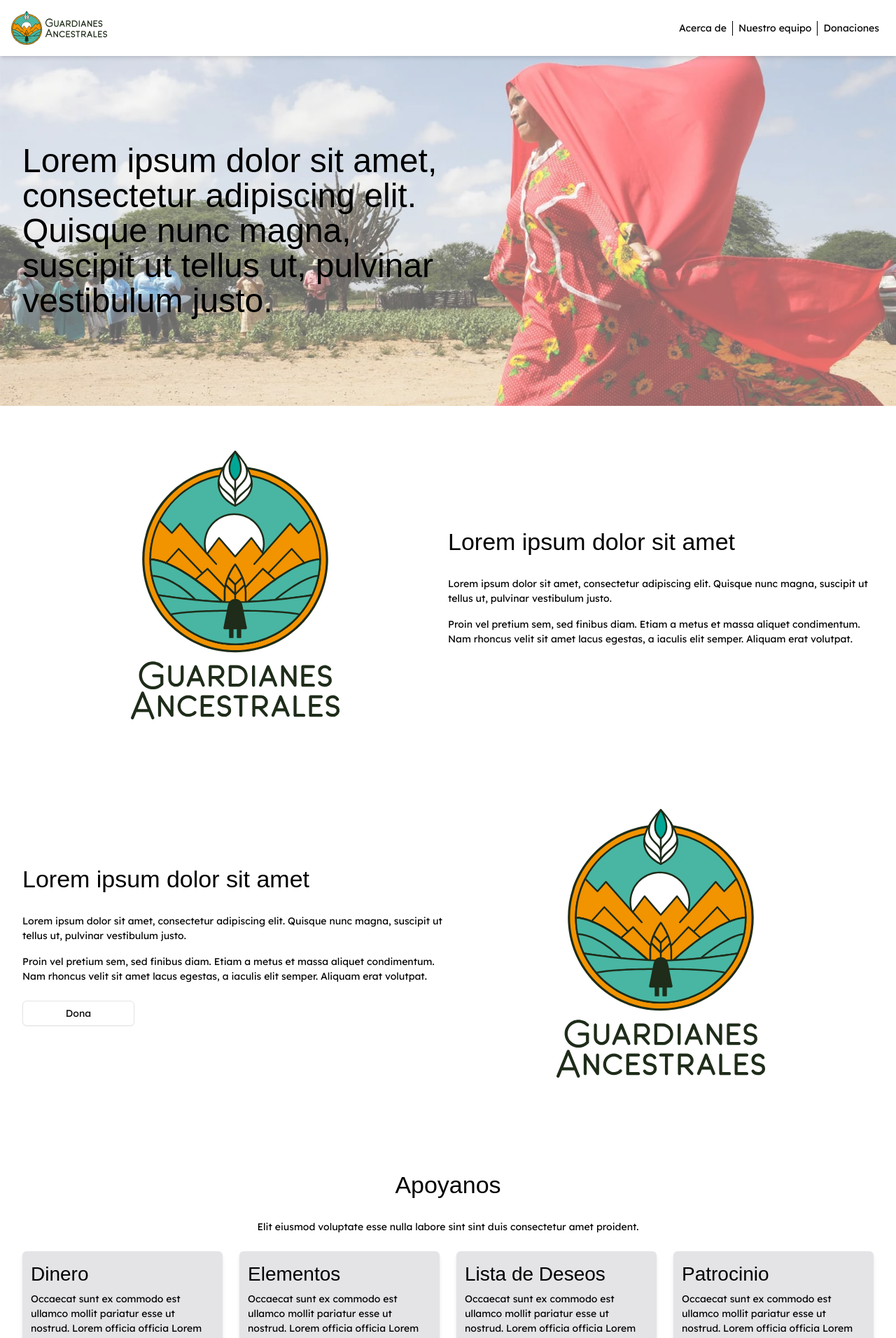
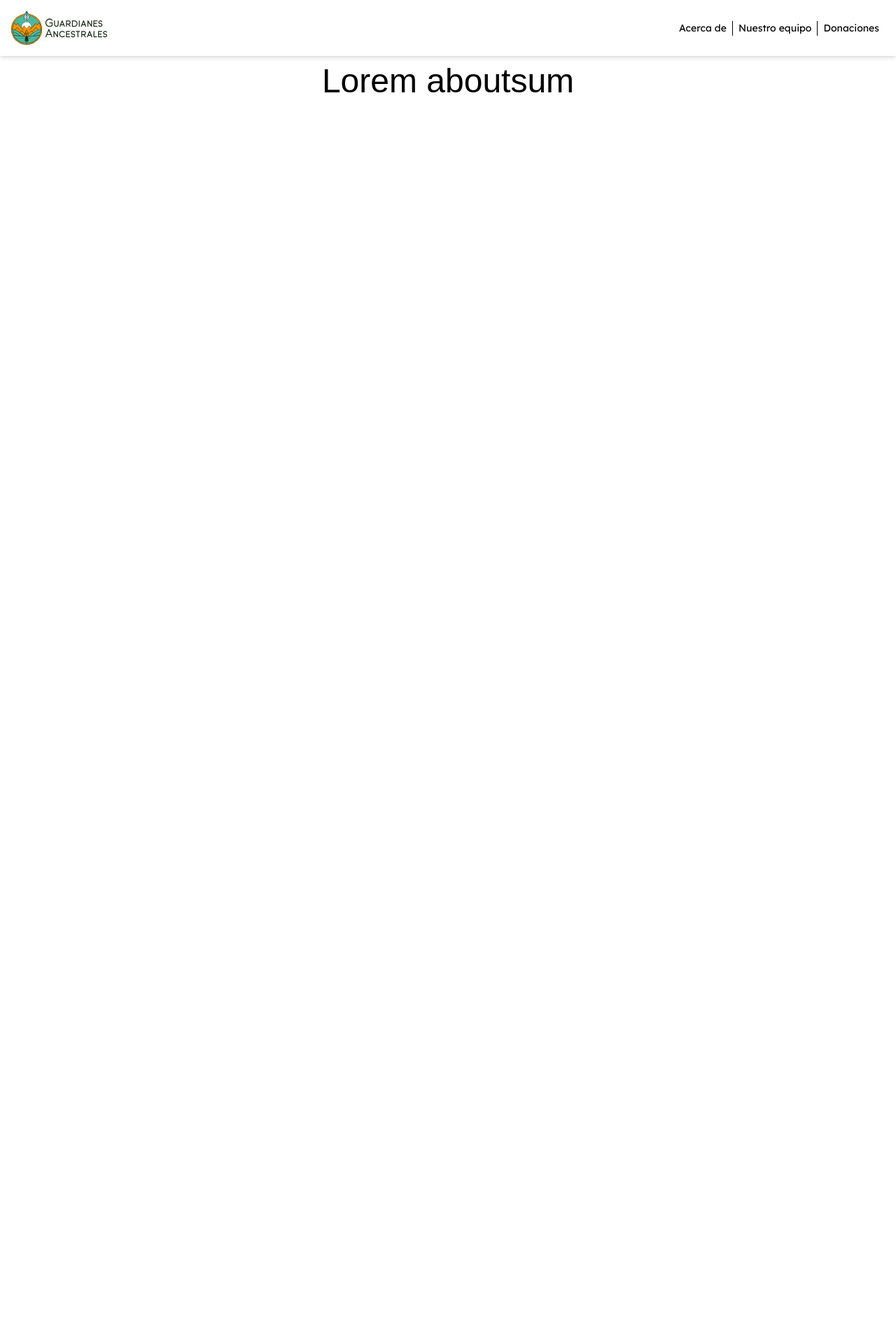
Before and after one commit to guardianes-ancestrales/website, a React (Vite) app: page /acerca-de in a window 1280 px wide. Shown: the top 1912 px of the page at 70% size. After the commit the page ends 800 px from the top, so only its background shows below. Built offline with nearby package versions, Linux system fonts and the light colour scheme; a web font is replaced by a local one.

Commit message:
Add routes

```diff
--- a/package.json
+++ b/package.json
@@ -18,6 +18,7 @@
     "clsx": "^2.1.0",
     "react": "^18.2.0",
     "react-dom": "^18.2.0",
+    "react-router-dom": "^6.22.1",
     "tailwind-merge": "^2.2.1",
     "tailwindcss-animate": "^1.0.7"
   },
--- a/src/App.tsx
+++ b/src/App.tsx
@@ -1,25 +1,25 @@
 import { Navbar } from "./components/navbar/navbar";
-import { Hero } from "./components/hero/hero";
-import { Story } from "./components/story/story";
-import { Event } from "./components/event/event";
-import { Donate } from "./components/donate/donate";
-import { Faq } from "./components/faq/faq";
-import { Sponsors } from "./components/sponsors/sponsors";
+
+import { Home } from "./pages/home";
+import { About } from "./pages/about";
+import { Team } from "./pages/team";
+
+import { BrowserRouter, Routes, Route } from "react-router-dom";
 
 import "./App.css";
 import "./styles/main.scss";
 
 function App() {
   return (
-    <>
+    <BrowserRouter>
       <Navbar />
-      <Hero />
-      <Story />
-      <Event />
-      <Donate />
-      <Faq />
-      <Sponsors />
-    </>
+      <Routes>
+        <Route path="/" element={<Home />} />
+        <Route path="acerca-de" element={<About />} />
+        <Route path="nuestro-equipo" element={<Team />} />
+        <Route path="*" element={<Home />} />
+      </Routes>
+    </BrowserRouter>
   );
 }
 
--- a/src/components/navbar/navbar.tsx
+++ b/src/components/navbar/navbar.tsx
@@ -1,14 +1,26 @@
+import { Link } from "react-router-dom";
+
 import logoHorizontal from "../../assets/logo-horizontal.svg";
 import "./navbar.scss";
 
 export const Navbar = (): JSX.Element => {
   return (
     <nav className="p-4 flex justify-between items-center shadow-md">
-      <img src={logoHorizontal} className="h-12" alt="Guardianes ancestrales" />
+      <Link to="/">
+        <img
+          src={logoHorizontal}
+          className="h-12"
+          alt="Guardianes ancestrales"
+        />
+      </Link>
       <div>
         <ul className="flex navbar-links">
-          <li>Acerca de</li>
-          <li>Nuestro equipo</li>
+          <li>
+            <Link to="/acerca-de">Acerca de</Link>
+          </li>
+          <li>
+            <Link to="/nuestro-equipo">Nuestro equipo</Link>
+          </li>
           <li>Donaciones</li>
         </ul>
       </div>
--- /dev/null
+++ b/src/pages/about.tsx
@@ -0,0 +1,7 @@
+export const About = (): JSX.Element => {
+  return (
+    <div className="container text-center">
+      <h1>Lorem aboutsum</h1>
+    </div>
+  );
+};
--- /dev/null
+++ b/src/pages/home.tsx
@@ -0,0 +1,19 @@
+import { Hero } from "../components/hero/hero";
+import { Story } from "../components/story/story";
+import { Event } from "../components/event/event";
+import { Donate } from "../components/donate/donate";
+import { Faq } from "../components/faq/faq";
+import { Sponsors } from "../components/sponsors/sponsors";
+
+export const Home = (): JSX.Element => {
+  return (
+    <>
+      <Hero />
+      <Story />
+      <Event />
+      <Donate />
+      <Faq />
+      <Sponsors />
+    </>
+  );
+};
--- /dev/null
+++ b/src/pages/team.tsx
@@ -0,0 +1,7 @@
+export const Team = (): JSX.Element => {
+  return (
+    <div className="container text-center">
+      <h1>Lorem teamsum</h1>
+    </div>
+  );
+};
```
Also changed, not shown: 1 other file (tests, documents, lock files or other folders).
